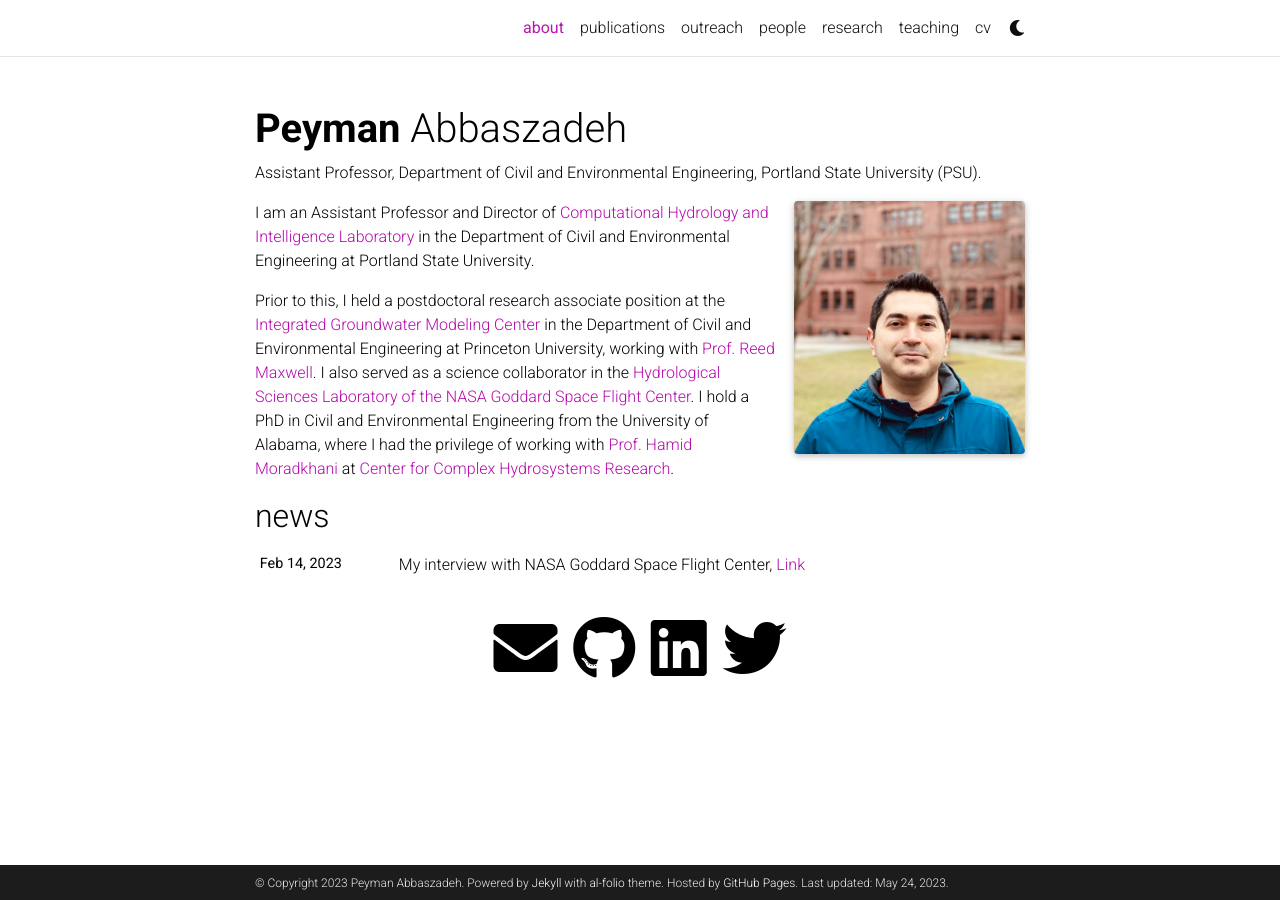
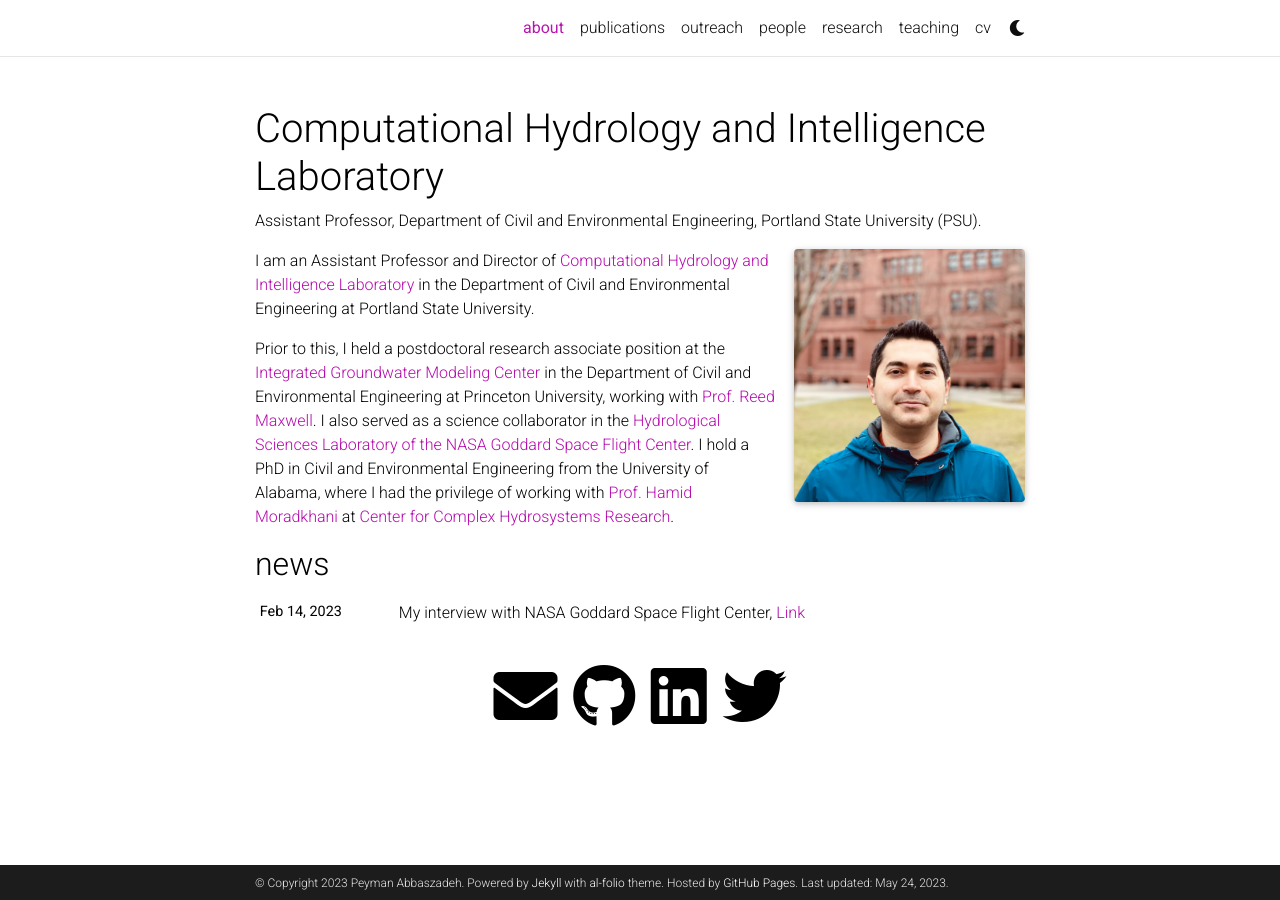
Before and after one commit to Pabbaszadeh/Pabbaszadeh.github.io, a Jekyll site: the page built from _pages/about.md, in a window 1280 px wide. Built offline with Jekyll 4.4.1, drawn with Linux system fonts in a browser that asks for light colours; full-size pictures stand in for the smaller copies a plugin makes; comment, search, counter and statistics services are not loaded; a style sheet for code colours, icons or effects is not loaded.

Commit message:
Update _config.yml

```diff
--- a/_config.yml
+++ b/_config.yml
@@ -2,7 +2,7 @@
 # Site settings
 # -----------------------------------------------------------------------------
 
-title: blank # the website title (if blank, full name will be used instead)
+title: Computational Hydrology and Intelligence Laboratory # the website title (if blank, full name will be used instead)
 first_name: Peyman
 middle_name:
 last_name: Abbaszadeh
```
